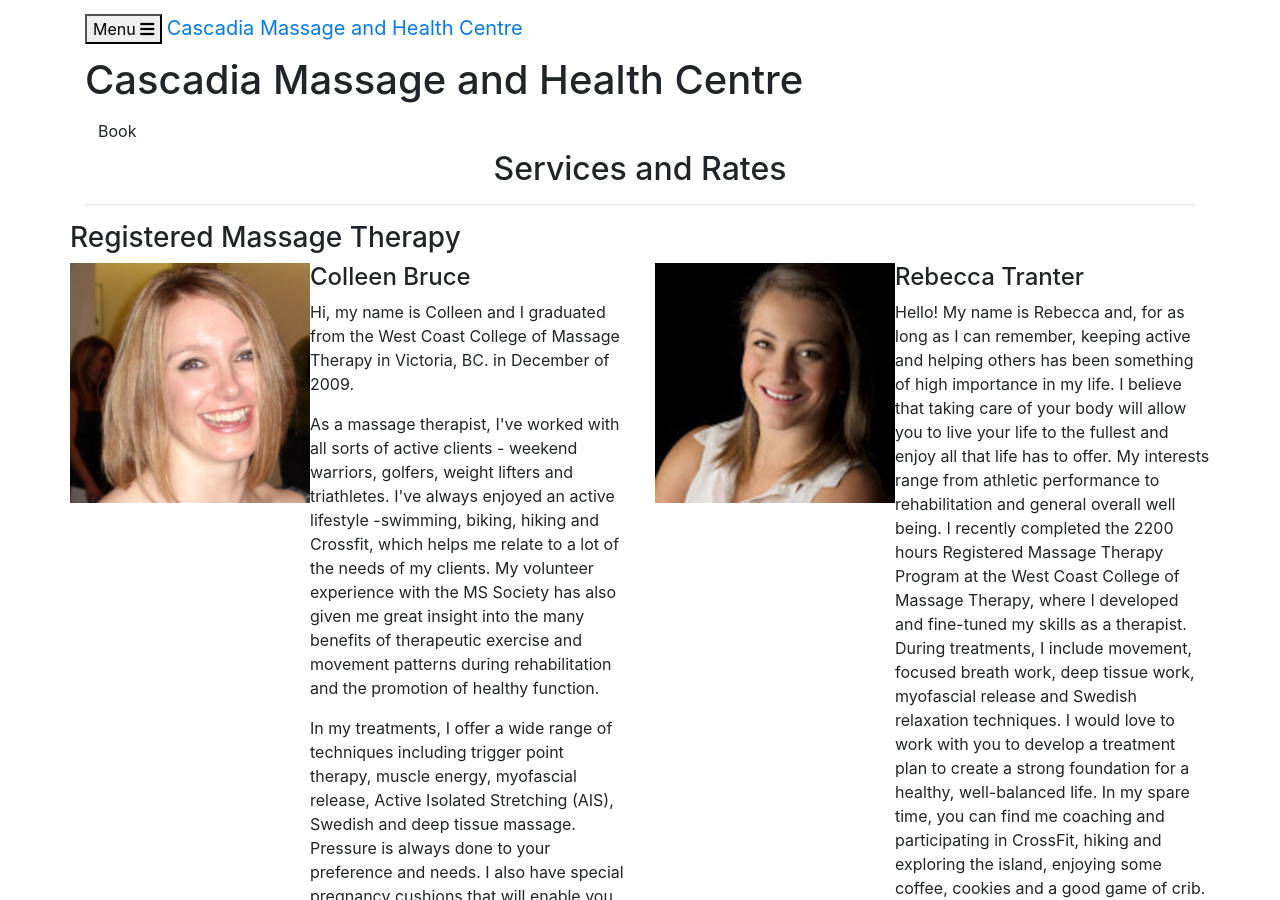
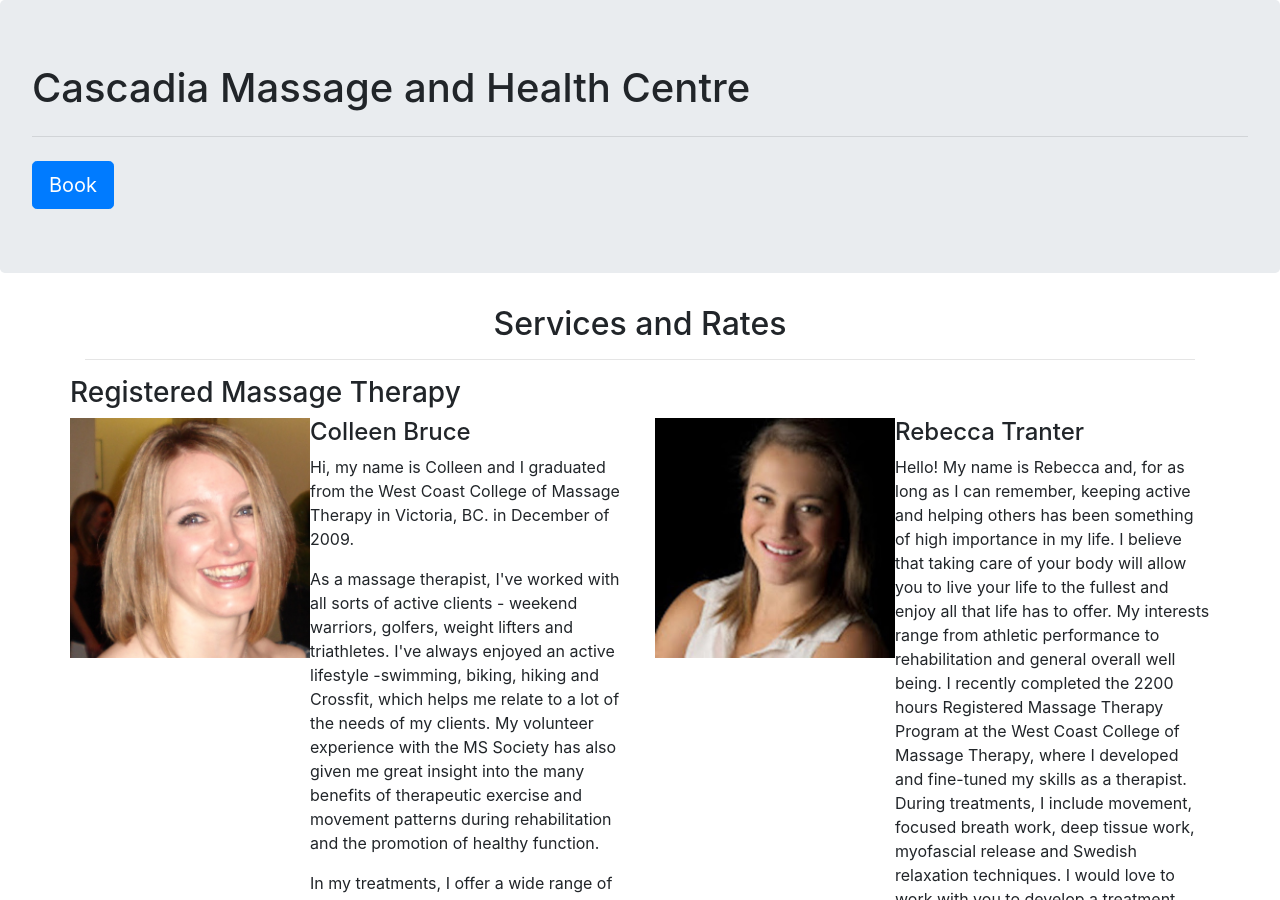
Before and after one commit to cbrucermt/cascadiahealth, a Jekyll site: the page built from index.html, in a window 1280 px wide and 900 px high. Built offline with Jekyll 4.4.1, drawn with Linux system fonts in a browser that asks for light colours; some web fonts are replaced; the list of posts is cut into pages by our own code; some of the changed text lies outside the part shown.

Commit message:
Updated main page banner

```diff
--- a/_config.yml
+++ b/_config.yml
@@ -1,6 +1,10 @@
 ---
+timezone: America/Los_Angeles
+
+author: Cascadia Massage and Health Centre
 title: Cascadia Massage and Health Centre
-timezone: America/Los_Angeles
+description:
+
 collections:
   posts:
     title: Posts
@@ -8,10 +12,11 @@
   uploads:
     title: Uploads
     output: true
-email:
-description:
+
 baseurl: ''
 url: http://cascadiahealth.ca/
+sass:
+  style: compressed
 social:
 exclude:
 - less
@@ -19,7 +24,6 @@
 - Gruntfile.js
 - package.json
 - README.md
-plugins:
 markdown: kramdown
 highlighter: rouge
 permalink: pretty
--- a/_includes/head.html
+++ b/_includes/head.html
@@ -1,10 +1,8 @@
 <head>
-
   <meta charset="utf-8">
-  <meta http-equiv="X-UA-Compatible" content="IE=edge">
   <meta name="viewport" content="width=device-width, initial-scale=1">
-  <meta name="description" content="">
-  <meta name="author" content="">
+  <meta name="description" content="{{ site.description }}">
+  <meta name="author" content="{{ site.author }}">
 
   <title>{% if page.title %}{{ page.title }}{% else %}{{ site.title }}{% endif %}</title>
 
--- a/_layouts/main.html
+++ b/_layouts/main.html
@@ -3,42 +3,18 @@
 
   {% include head.html %}
 
-  <body id="page-top">
-    <nav id="mainNav" class="navbar navbar-default navbar-fixed-top">
-      <div class="container">
-        <!-- Brand and toggle get grouped for better mobile display -->
-        <div class="navbar-header">
-          <button type="button" class="navbar-toggle collapsed" data-toggle="collapse" data-target="#bs-example-navbar-collapse-1">
-            <span class="sr-only">Toggle navigation</span> Menu <i class="fa fa-bars"></i>
-          </button>
-          <a class="navbar-brand page-scroll" href="#page-top">{% if page.title %}{{ page.title }}{% else %}{{ site.title }}{% endif %}</a>
-        </div>
-
-        <!-- Collect the nav links, forms, and other content for toggling -->
-        <div class="collapse navbar-collapse" id="bs-example-navbar-collapse-1">
-          <ul class="nav navbar-nav navbar-right">
-            <li>
-              <a class="page-scroll" href="#services">Services</a>
-            </li>
-            <li>
-              <a class="page-scroll" href="#contact">Contact</a>
-            </li>
-          </ul>
-        </div>
-        <!-- /.navbar-collapse -->
-      </div>
-      <!-- /.container-fluid -->
-    </nav>
+  <body>
+    <header class="jumbotron">
+      <h1>{{ site.title }}</h1>
+      <p class="lead">{{ site.description }}</p>
+      <hr class="my-4">
+        <a target="_blank" href="https://book.click4time.com/cascadiamassagetherapy/book/step1" class="btn btn-primary btn-lg" role="button">Book</a>
+    </header>
 
     {{ content }}
-    {% include scripts.html %}
 
   </body>
 
-  <footer>
-    <div class="container">
-      <p>Design based on <a target="_blank" rel="nofollow" href="https://github.com/jekynewage/jekynewage.github.io">jekynewage</a>.</p>
-    </div>
-  </footer>
+  {% include scripts.html %}
 
 </html>
--- a/index.html
+++ b/index.html
@@ -1,22 +1,6 @@
 ---
 layout: main
 ---
-
-<header>
-  <div class="container">
-    <div class="row">
-      <div class="col-12">
-        <div class="header-content">
-          <div class="header-content-inner">
-            <h1>{{ site.title }}</h1>
-            <a target="_blank" href="https://book.click4time.com/cascadiamassagetherapy/book/step1" class="btn btn-outline btn-xl">Book</a>
-          </div>
-        </div>
-      </div>
-    </div>
-  </div>
-</header>
-
 
 <section id="services">
   <div class="container">
```
